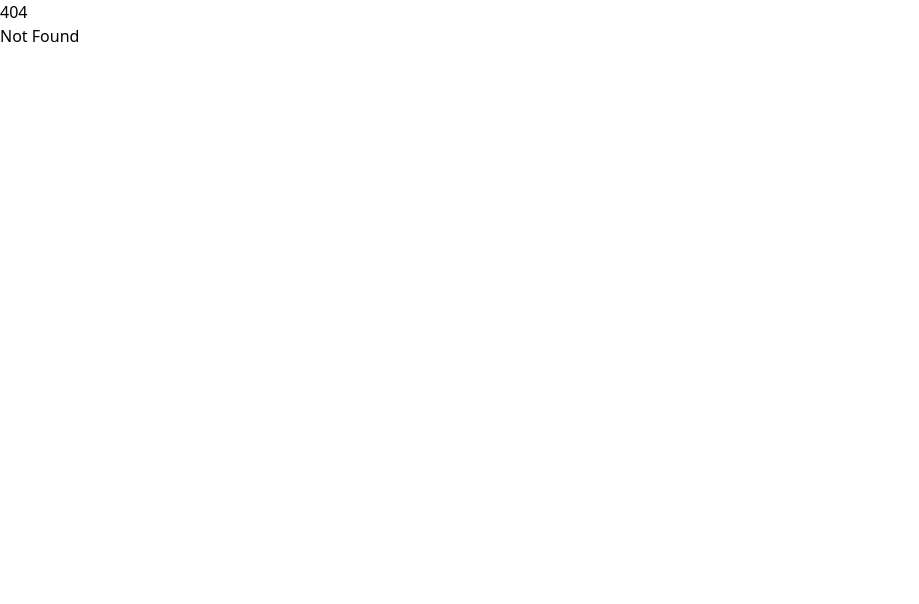
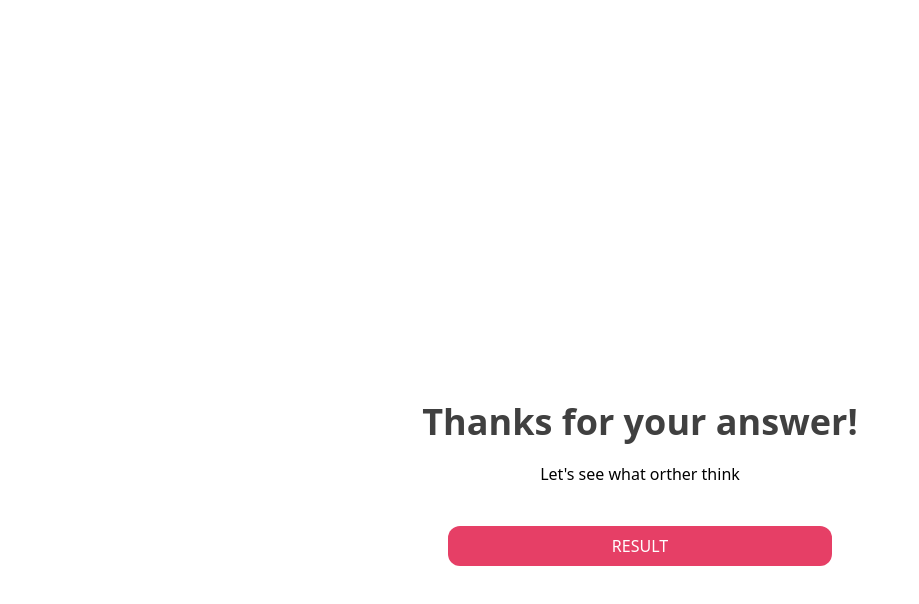
Before and after one commit to t0ngk/ThinkAbout-Frontend, a SvelteKit app: page /xlaperr in a window 1280 px wide. Before the commit this address had no page. Shown: the top 604 px of the page, without its empty margins (0-919 px from the left). Built offline with nearby package versions, Linux system fonts and the light colour scheme; some icons are missing.

Commit message:
Thankyou page

```diff
--- /dev/null
+++ b/src/lib/Components/Thankyou.svelte
@@ -0,0 +1,20 @@
+<script>
+    import { twMerge } from 'tailwind-merge';
+	import Icon from '@iconify/svelte';
+</script>
+
+
+
+<main class="font flex min-h-dvh flex-col items-center justify-center gap-10 p-8">
+    <Icon class="text-9xl text-primary-500" icon="mingcute:firework-line"></Icon>
+	<div class="text-center space-y-5">
+		<h1 class="text-4xl font-bold text-neutral-700 ">Thanks for your answer!</h1>
+        <h3 class="font-light gap-20">Let's see what orther think</h3>
+	</div>
+
+    <div class="text-center">
+        <button
+        class="block w-full rounded-xl bg-primary-500 py-2 text-white transition active:bg-primary-600 md:w-96 md:hover:bg-primary-600 md:active:bg-primary-700"
+        >RESULT</button>
+    </div>
+</main>
--- a/src/routes/login/+page.svelte
+++ b/src/routes/login/+page.svelte
@@ -18,8 +18,7 @@
 	<div class="w-full space-y-2 md:w-auto">
 		<button
 			class="block w-full rounded-xl bg-primary-500 py-2 text-white transition active:bg-primary-600 md:w-96 md:hover:bg-primary-600 md:active:bg-primary-700"
-			>Login</button
-		>
+			>Login</button>
 		<div class="text-center text-sm">
 			<p class="text-neutral-300">
 				Don't have an account? <span
--- /dev/null
+++ b/src/routes/xlaperr/+page.svelte
@@ -0,0 +1,8 @@
+<script>
+	import Thankyou from '$lib/Components/Thankyou.svelte';
+
+    /** @type {import('./$types').PageData} */
+    export let data;
+</script>
+
+<Thankyou />
```
